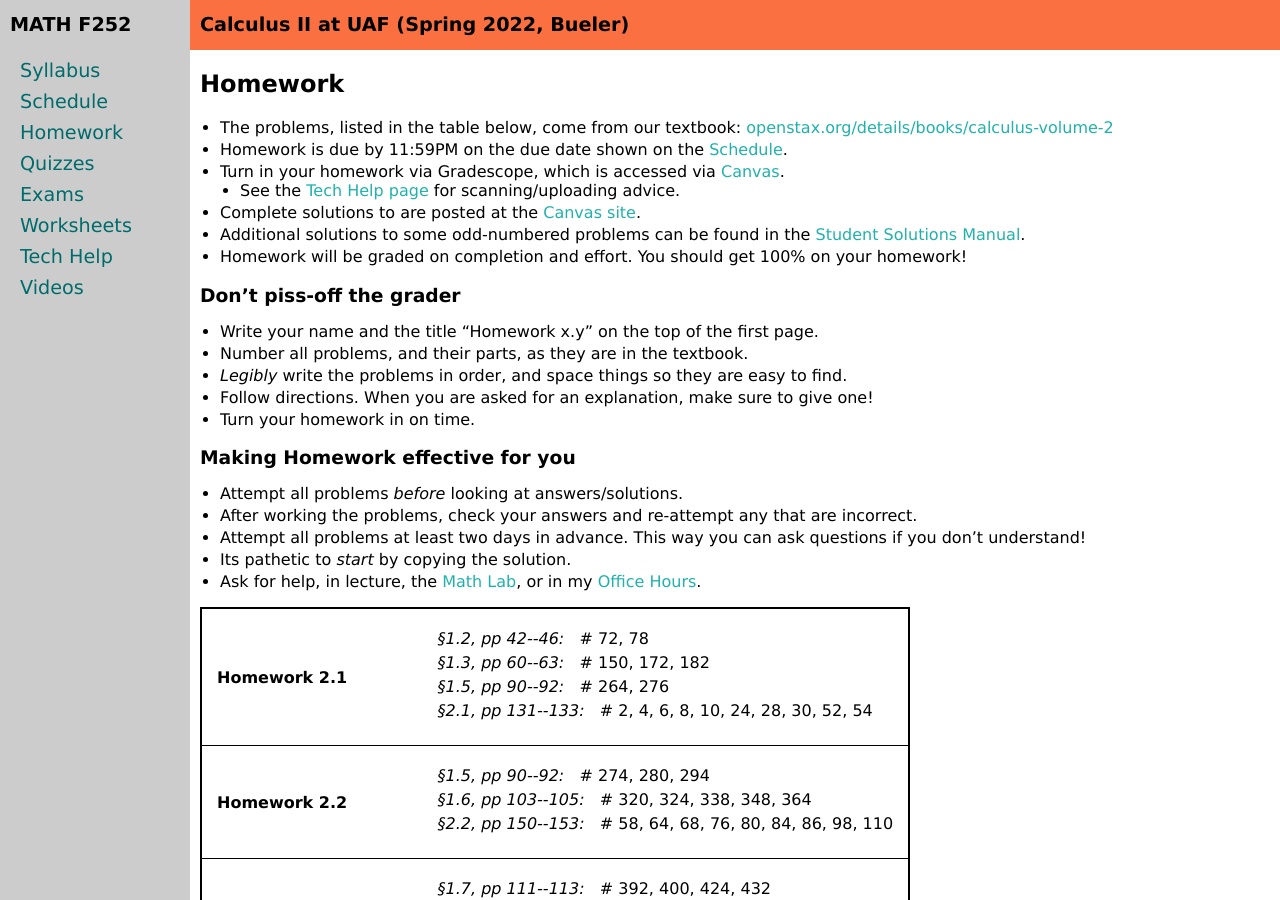
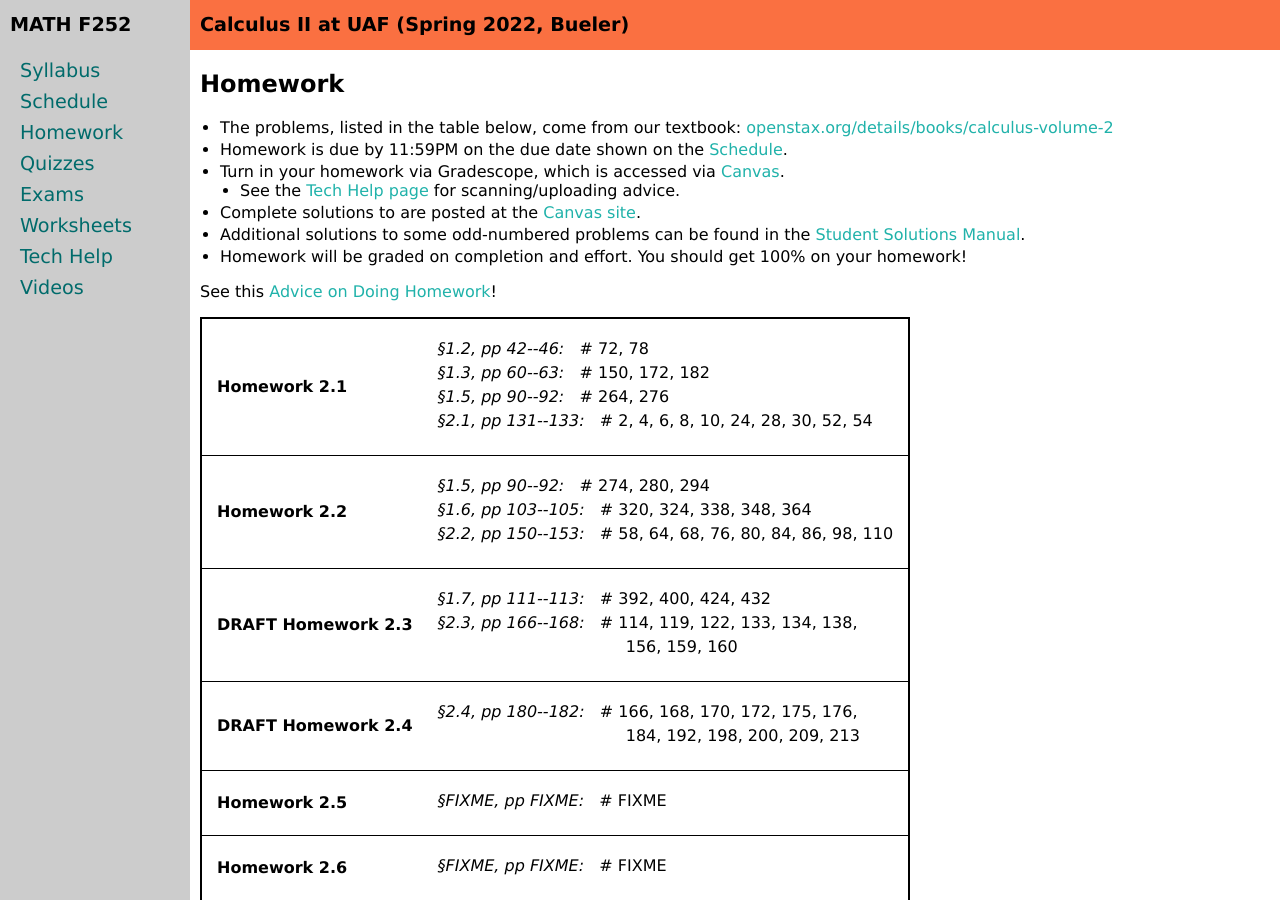
Before and after one commit to uaf-math/calc2, a Jekyll site: the page built from homework.md, in a window 1280 px wide and 900 px high. Built offline with Jekyll 4.4.1, drawn with Linux system fonts in a browser that asks for light colours.

Commit message:
Factor-out the advice on doing homeowork.

```diff
--- a/homework.md
+++ b/homework.md
@@ -13,18 +13,6 @@
   * Additional solutions to some odd-numbered problems can be found in the [Student Solutions Manual](https://openstax.org/details/books/calculus-volume-2?Student%20resources).
   * Homework will be graded on completion and effort.  You should get 100% on your homework!
 
-### Don't piss-off the grader
-  * Write your name and the title "Homework x.y" on the top of the first page.
-  * Number all problems, and their parts, as they are in the textbook.
-  * _Legibly_ write the problems in order, and space things so they are easy to find.
-  * Follow directions.  When you are asked for an explanation, make sure to give one!
-  * Turn your homework in on time.
-
-### Making Homework effective for you
-  * Attempt all problems _before_ looking at answers/solutions.
-  * After working the problems, check your answers and re-attempt any that are incorrect.
-  * Attempt all problems at least two days in advance.  This way you can ask questions if you don't understand!
-  * Its pathetic to _start_ by copying the solution.
-  * Ask for help, in lecture, the [Math Lab](https://uaf.edu/dms/mathlab/), or in my [Office Hours](http://bueler.github.io/OffHrs.htm).
+See this [Advice on Doing Homework](hw-advice.html)!
 
 {% include homework_table.md  data=site.data.homework %}
```
Also changed, not shown: hw-advice.md (added, +27 -0 lines).
